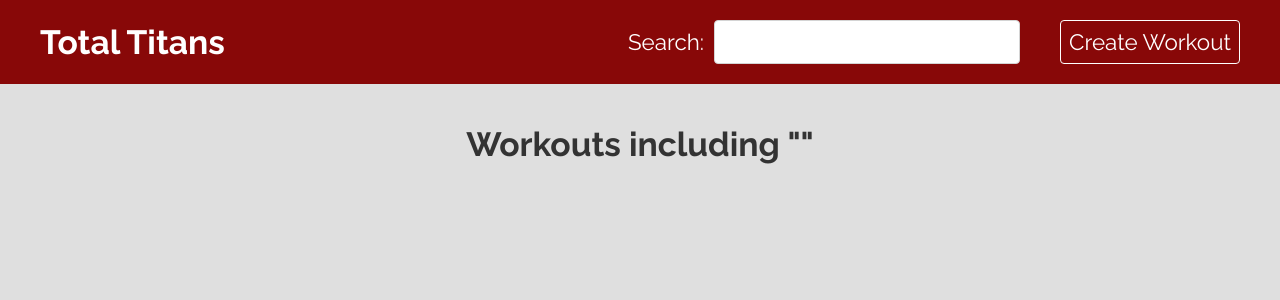
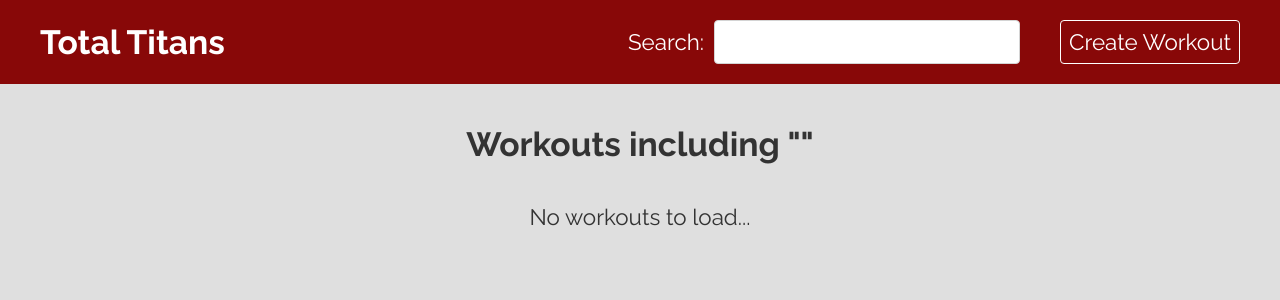
Before and after one commit to ESSODillon/Total_Titans, a React (Create React App) app: page /search in a window 1280 px wide. Shown: the top 300 px of the page. Built offline with nearby package versions, Linux system fonts and the light colour scheme; data requests are answered from the project's data file.

Commit message:
Search results = none

```diff
--- a/src/components/WorkoutList.js
+++ b/src/components/WorkoutList.js
@@ -5,6 +5,9 @@ import { Link } from "react-router-dom";
 import "./WorkoutList.css";
 
 export default function WorkoutList({ workouts }) {
+  if (workouts.length == 0) {
+    return <div className="error">No workouts to load...</div>;
+  }
   return (
     <div className="workout-list">
       {workouts.map((workout) => (
```
